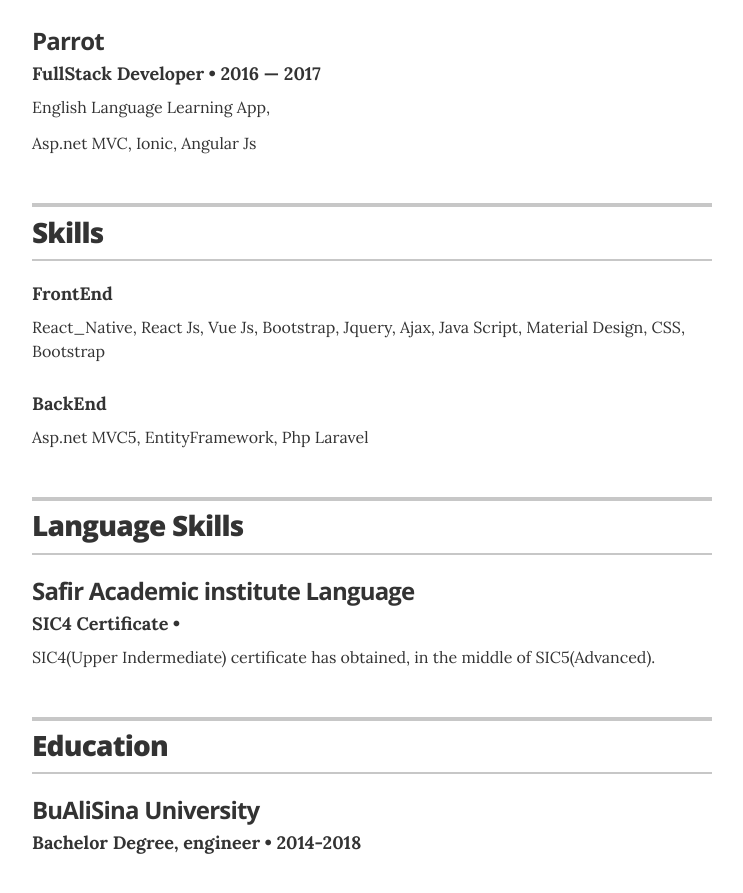
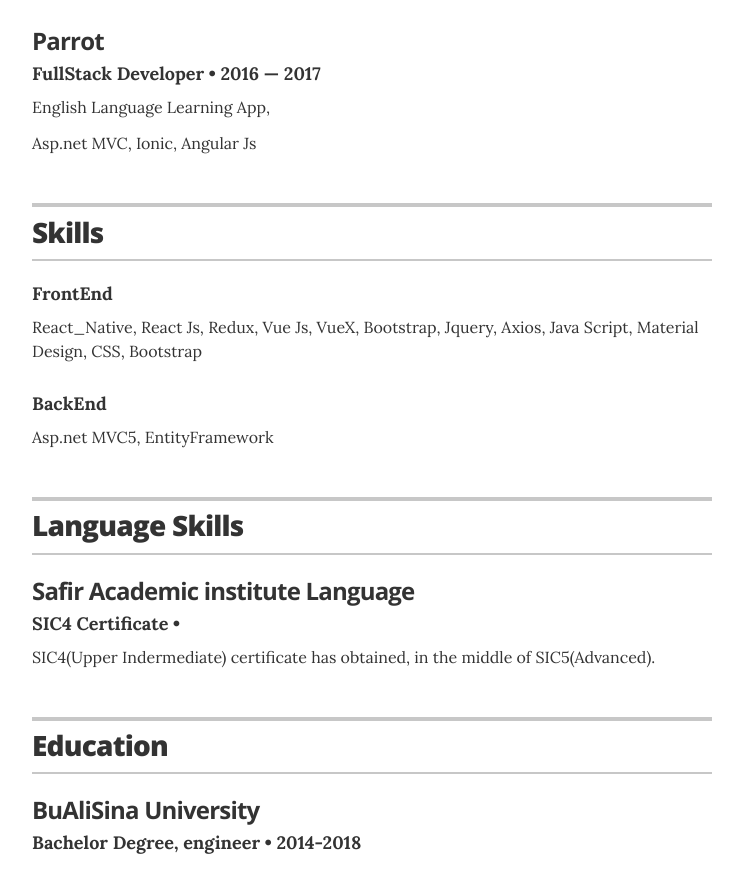
Before and after one commit to MarjaanAhmadi/MarjaanAhmadi.github.io, a Jekyll site: the page built from index.html, in a window 1280 px wide and 900 px high, scrolled down 1737 px. Shown: the top 893 px of the window, without its empty margins (268-1011 px from the left). Built offline with Jekyll 4.4.1, drawn with Linux system fonts in a browser that asks for light colours.

Commit message:
update skills

```diff
--- a/_data/skills.yml
+++ b/_data/skills.yml
@@ -1,7 +1,7 @@
 # Skills
 # Donut design
 - skill: FrontEnd
-  description: React_Native, React Js, Vue Js, Bootstrap, Jquery, Ajax, Java Script, Material Design, CSS, Bootstrap
+  description: React_Native, React Js, Redux, Vue Js, VueX, Bootstrap, Jquery, Axios, Java Script, Material Design, CSS, Bootstrap
 # Craft beer brewing
 - skill: BackEnd
-  description: Asp.net MVC5, EntityFramework, Php Laravel
+  description: Asp.net MVC5, EntityFramework
```
